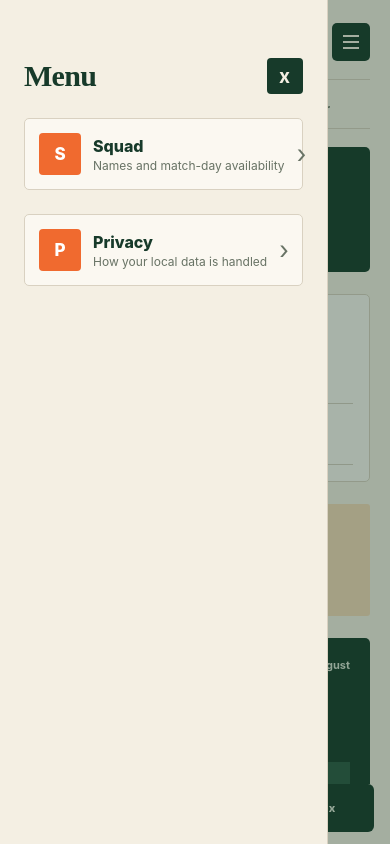
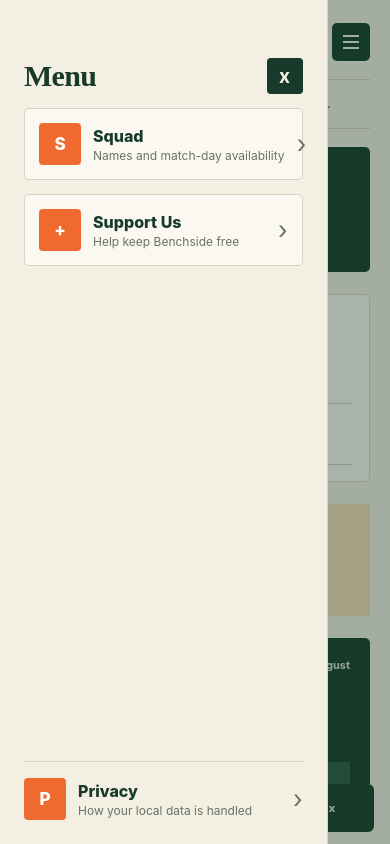
Before and after one commit to condale1/GrassrootsApp, a React Native app: screen / in a window 390 px wide. Both pictures are taken after a click on the element 351 px from the left and 41 px from the top of the page. Built offline with nearby package versions, Linux system fonts and the light colour scheme.

Commit message:
Add support page and move privacy to menu footer

```diff
--- a/App.tsx
+++ b/App.tsx
@@ -26,11 +26,12 @@ import { CoachingTimerScreen } from "./src/screens/CoachingTimerScreen";
 import { PrivacyPolicyScreen } from "./src/screens/PrivacyPolicyScreen";
 import { SessionBuilderScreen } from "./src/screens/SessionBuilderScreen";
 import { SquadScreen } from "./src/screens/SquadScreen";
+import { SupportUsScreen } from "./src/screens/SupportUsScreen";
 import { AppTab } from "./src/types";
 
 export default function App() {
   const [activeScreen, setActiveScreen] = useState<
-    AppTab | "privacy" | "squad"
+    AppTab | "privacy" | "squad" | "support"
   >("matchday");
   const [menuOpen, setMenuOpen] = useState(false);
   const scrollViewRef = useRef<ScrollView>(null);
@@ -45,10 +46,12 @@ export default function App() {
         ? { title: "Squad" }
         : activeScreen === "privacy"
           ? { title: "Privacy" }
+          : activeScreen === "support"
+            ? { title: "Support Us" }
           : activeScreen === "sessions"
             ? { title: "Training" }
             : { title: "Coach Toolbox" };
-  const navigateTo = (screen: AppTab | "privacy" | "squad") => {
+  const navigateTo = (screen: AppTab | "privacy" | "squad" | "support") => {
     resetScrollPosition(scrollViewRef);
     setActiveScreen(screen);
   };
@@ -98,6 +101,7 @@ export default function App() {
             ) : null}
             {activeScreen === "squad" ? <SquadScreen {...squad} /> : null}
             {activeScreen === "privacy" ? <PrivacyPolicyScreen /> : null}
+            {activeScreen === "support" ? <SupportUsScreen /> : null}
             {activeScreen === "sessions" ? (
               <SessionBuilderScreen
                 ageGroup={ageGroup.ageGroup}
@@ -110,7 +114,9 @@ export default function App() {
           </ScrollView>
           <TabBar
             activeTab={
-              activeScreen === "squad" || activeScreen === "privacy"
+              activeScreen === "squad" ||
+              activeScreen === "privacy" ||
+              activeScreen === "support"
                 ? "matchday"
                 : activeScreen
             }
@@ -125,6 +131,10 @@ export default function App() {
           }}
           onOpenPrivacy={() => {
             navigateTo("privacy");
+            setMenuOpen(false);
+          }}
+          onOpenSupport={() => {
+            navigateTo("support");
             setMenuOpen(false);
           }}
           visible={menuOpen}
--- a/src/components/MenuDrawer.tsx
+++ b/src/components/MenuDrawer.tsx
@@ -4,11 +4,13 @@ export function MenuDrawer({
   onClose,
   onOpenPrivacy,
   onOpenSquad,
+  onOpenSupport,
   visible,
 }: {
   onClose: () => void;
   onOpenPrivacy: () => void;
   onOpenSquad: () => void;
+  onOpenSupport: () => void;
   visible: boolean;
 }) {
   return (
@@ -47,7 +49,20 @@ export function MenuDrawer({
             </View>
             <Text style={styles.chevron}>›</Text>
           </Pressable>
-          <Pressable onPress={onOpenPrivacy} style={styles.item}>
+          <Pressable onPress={onOpenSupport} style={styles.item}>
+            <View style={styles.icon}>
+              <Text style={styles.iconText}>+</Text>
+            </View>
+            <View>
+              <Text style={styles.itemTitle}>Support Us</Text>
+              <Text style={styles.itemHint}>
+                Help keep Benchside free
+              </Text>
+            </View>
+            <Text style={styles.chevron}>›</Text>
+          </Pressable>
+          <View style={styles.spacer} />
+          <Pressable onPress={onOpenPrivacy} style={styles.footerItem}>
             <View style={styles.icon}>
               <Text style={styles.iconText}>P</Text>
             </View>
@@ -81,11 +96,19 @@ const styles = StyleSheet.create({
     backgroundColor: "#f4efe3",
     borderRightColor: "#d9d1c1",
     borderRightWidth: 1,
-    gap: 24,
+    gap: 14,
     minHeight: "100%",
     padding: 24,
     paddingTop: 58,
     width: "84%",
+  },
+  footerItem: {
+    alignItems: "center",
+    borderTopColor: "#d9d1c1",
+    borderTopWidth: 1,
+    flexDirection: "row",
+    gap: 12,
+    paddingTop: 16,
   },
   header: {
     alignItems: "center",
@@ -114,6 +137,7 @@ const styles = StyleSheet.create({
   itemHint: { color: "#687365", fontSize: 12, marginTop: 2 },
   itemTitle: { color: "#173a2a", fontSize: 16, fontWeight: "800" },
   overlay: { backgroundColor: "rgba(23, 58, 42, 0.36)", flex: 1 },
+  spacer: { flex: 1 },
   title: {
     color: "#173a2a",
     fontFamily: "Avenir Next Condensed",
--- /dev/null
+++ b/src/screens/SupportUsScreen.tsx
@@ -0,0 +1,69 @@
+import { StyleSheet, Text, View } from "react-native";
+
+export function SupportUsScreen() {
+  return (
+    <View style={styles.container}>
+      <View style={styles.hero}>
+        <Text style={styles.heroTitle}>Built for the touchline.</Text>
+        <Text style={styles.heroCopy}>
+          Benchside is made to give grassroots coaches practical tools when
+          they need them most.
+        </Text>
+      </View>
+
+      <View style={styles.card}>
+        <Text style={styles.title}>Keep Benchside going</Text>
+        <Text style={styles.copy}>
+          We will never charge for the use of Benchside. If you wish to support
+          us, you will be able to buy us a coffee here.
+        </Text>
+      </View>
+
+      <View style={styles.comingSoon}>
+        <Text style={styles.comingSoonTitle}>Ko-fi link coming soon</Text>
+        <Text style={styles.comingSoonCopy}>
+          Thank you for helping us keep this useful for volunteer coaches.
+        </Text>
+      </View>
+    </View>
+  );
+}
+
+const styles = StyleSheet.create({
+  card: {
+    backgroundColor: "#fbf8f1",
+    borderColor: "#d9d1c1",
+    borderRadius: 5,
+    borderWidth: 1,
+    gap: 8,
+    padding: 18,
+  },
+  comingSoon: {
+    backgroundColor: "#f4d9b7",
+    borderLeftColor: "#f06a2f",
+    borderLeftWidth: 4,
+    borderRadius: 3,
+    gap: 5,
+    padding: 17,
+  },
+  comingSoonCopy: { color: "#7b3519", fontSize: 14, lineHeight: 21 },
+  comingSoonTitle: { color: "#7b3519", fontSize: 16, fontWeight: "800" },
+  container: { gap: 20 },
+  copy: { color: "#48554a", fontSize: 16, lineHeight: 24 },
+  hero: { backgroundColor: "#173a2a", borderRadius: 5, gap: 7, padding: 20 },
+  heroCopy: { color: "#dce4d5", fontSize: 15, lineHeight: 22 },
+  heroTitle: {
+    color: "#ffffff",
+    fontFamily: "Avenir Next Condensed",
+    fontSize: 34,
+    fontWeight: "800",
+    letterSpacing: -0.7,
+  },
+  title: {
+    color: "#173a2a",
+    fontFamily: "Avenir Next Condensed",
+    fontSize: 25,
+    fontWeight: "800",
+    letterSpacing: -0.4,
+  },
+});
```
Also changed, not shown: 1 other file (tests, documents, lock files or other folders).
